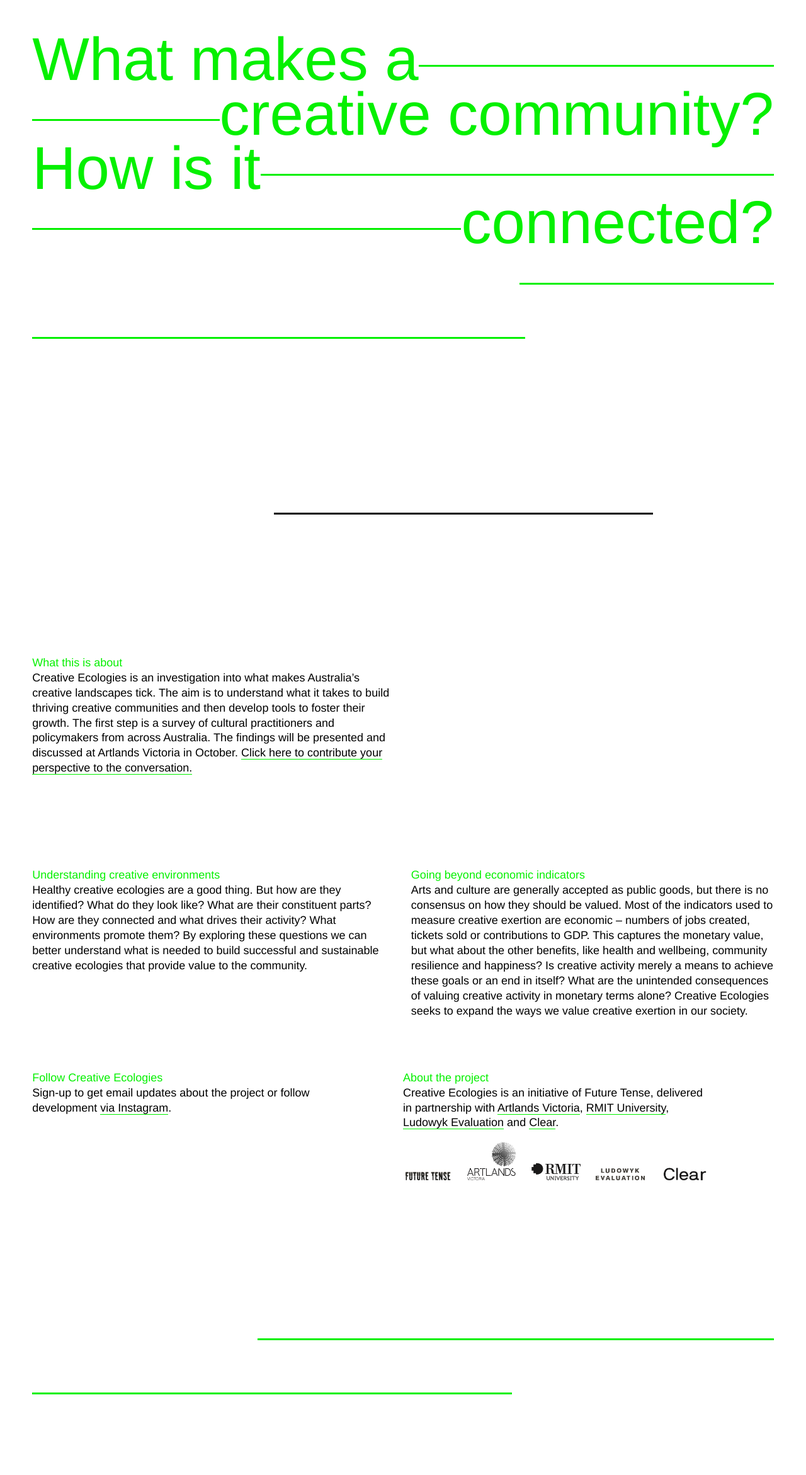
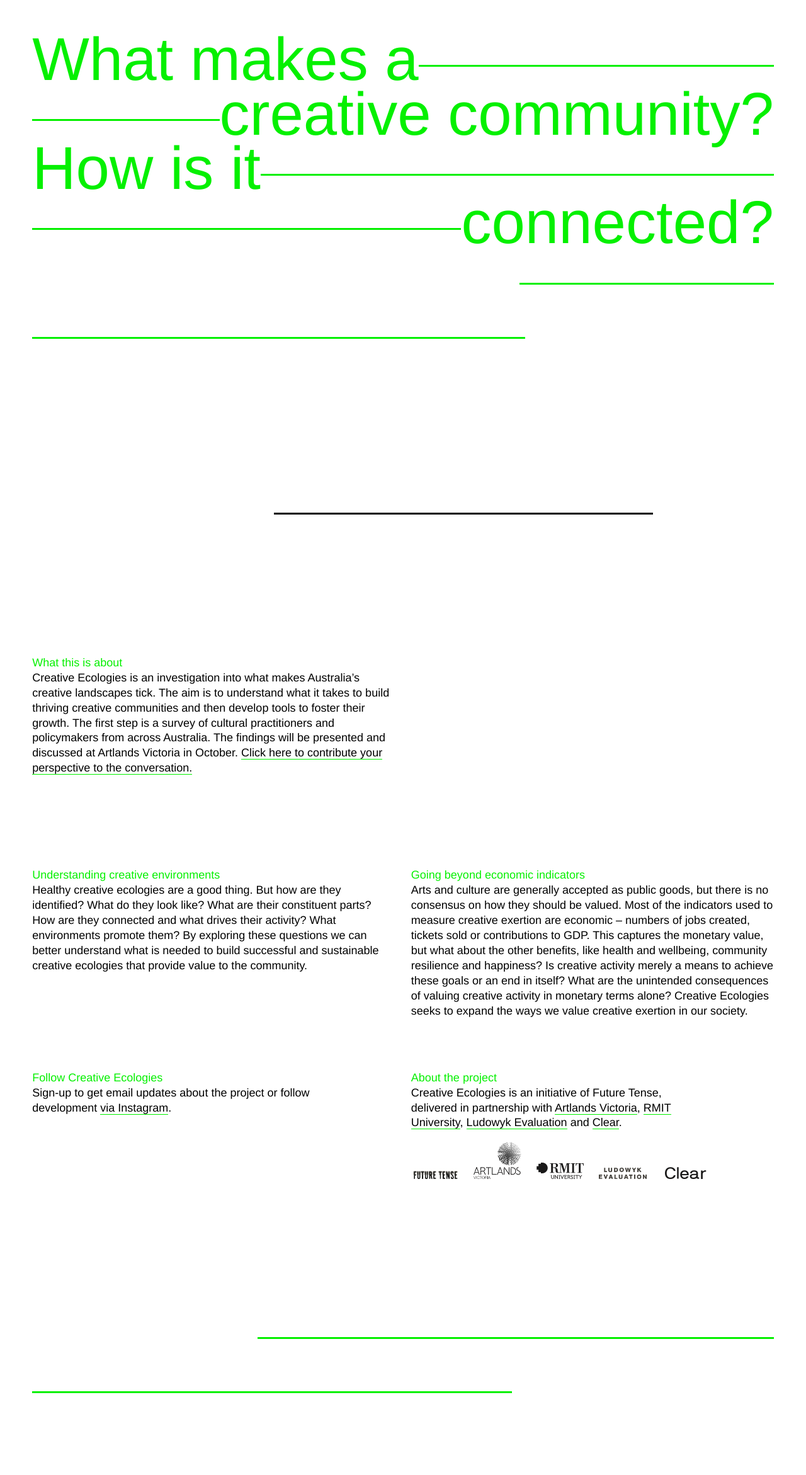
Before and after one commit to jmac/creative-ecologies, a Jekyll site: the page built from index.md, in a window 1280 px wide. Shown: the whole page at 63% size. Built offline with Jekyll 4.4.1, drawn with Linux system fonts in a browser that asks for light colours; some web fonts are replaced.

Commit message:
Extra resets

```diff
--- a/assets/css/_includes/_vendor/_reset.scss
+++ b/assets/css/_includes/_vendor/_reset.scss
@@ -1,5 +1,7 @@
 html,
 body,
+header,
+footer,
 ul,
 ol,
 li,
@@ -18,7 +20,7 @@ h4,
 h5,
 h6,
 p {
-  margin-top: 0;
+  margin: 0;
 }
 
 fieldset,
@@ -71,3 +73,16 @@ acronym {
 a {
   text-decoration: none;
 }
+
+html {
+  box-sizing: border-box;
+}
+*, *:before, *:after {
+  box-sizing: inherit;
+}
+
+.clearfix:after {
+  content: "";
+  display: table;
+  clear: both;
+}
```
